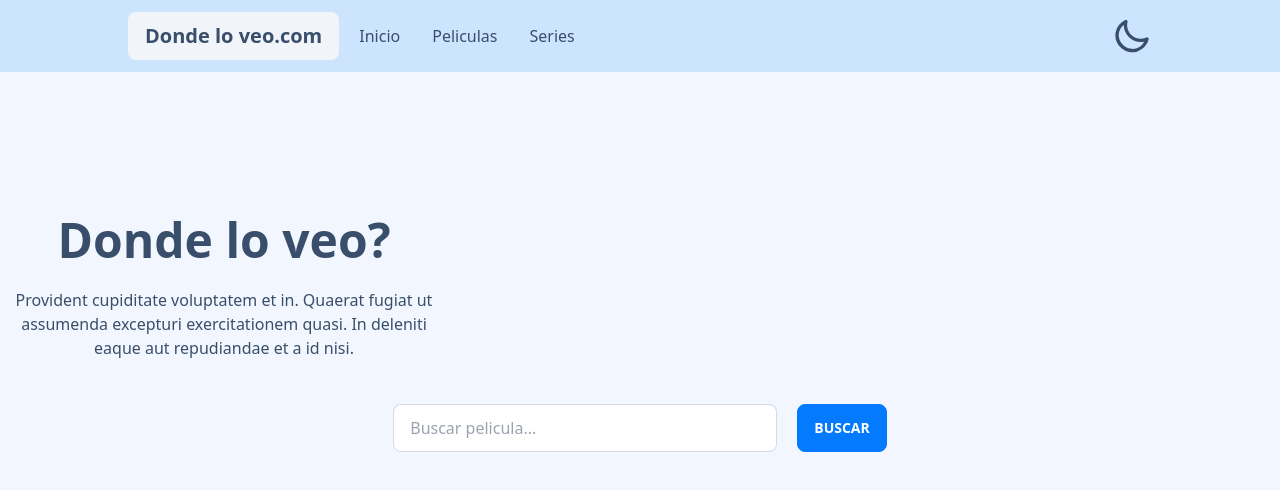
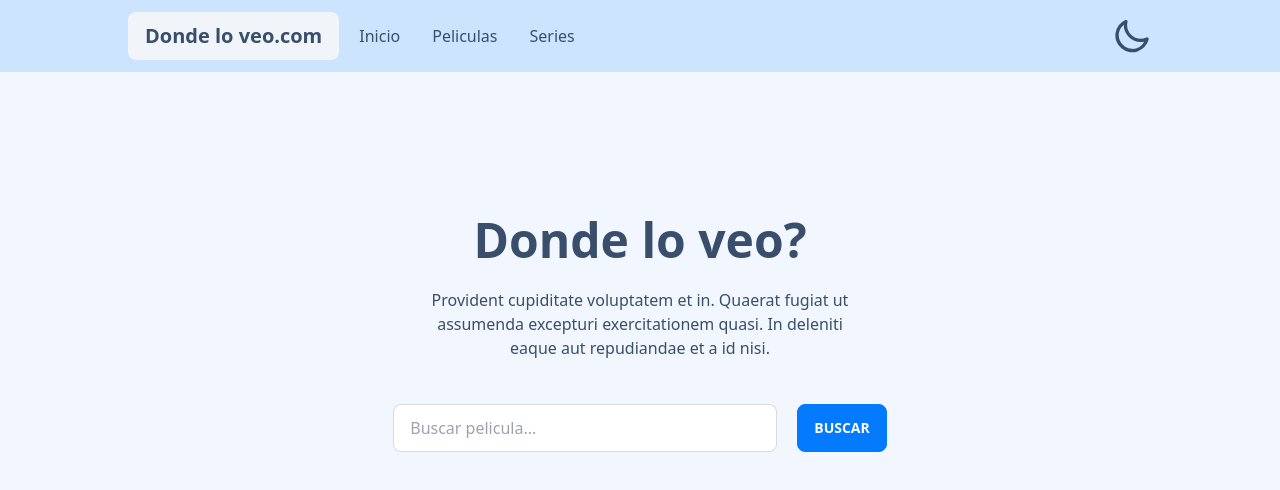
Before and after one commit to Puchinn/Prueba-tecnica, a React (Vite) app: page / in a window 1280 px wide. Shown: the top 490 px of the page. Built offline with nearby package versions, Linux system fonts and the light colour scheme; no server answers.

Commit message:
eliminar barra de carga

```diff
--- a/src/pages/Inicio.jsx
+++ b/src/pages/Inicio.jsx
@@ -1,14 +1,11 @@
 import Input from '../components/Input'
 import Hero from '../components/Hero'
-import { useNavigation } from 'react-router-dom'
 
 export default function Inicio() {
-	const { state } = useNavigation()
 	return (
-		<>
+		<div className='flex flex-col items-center'>
 			<Hero />
 			<Input />
-			{state === 'loading' ? <h1>cargando...</h1> : ''}
-		</>
+		</div>
 	)
 }
```
